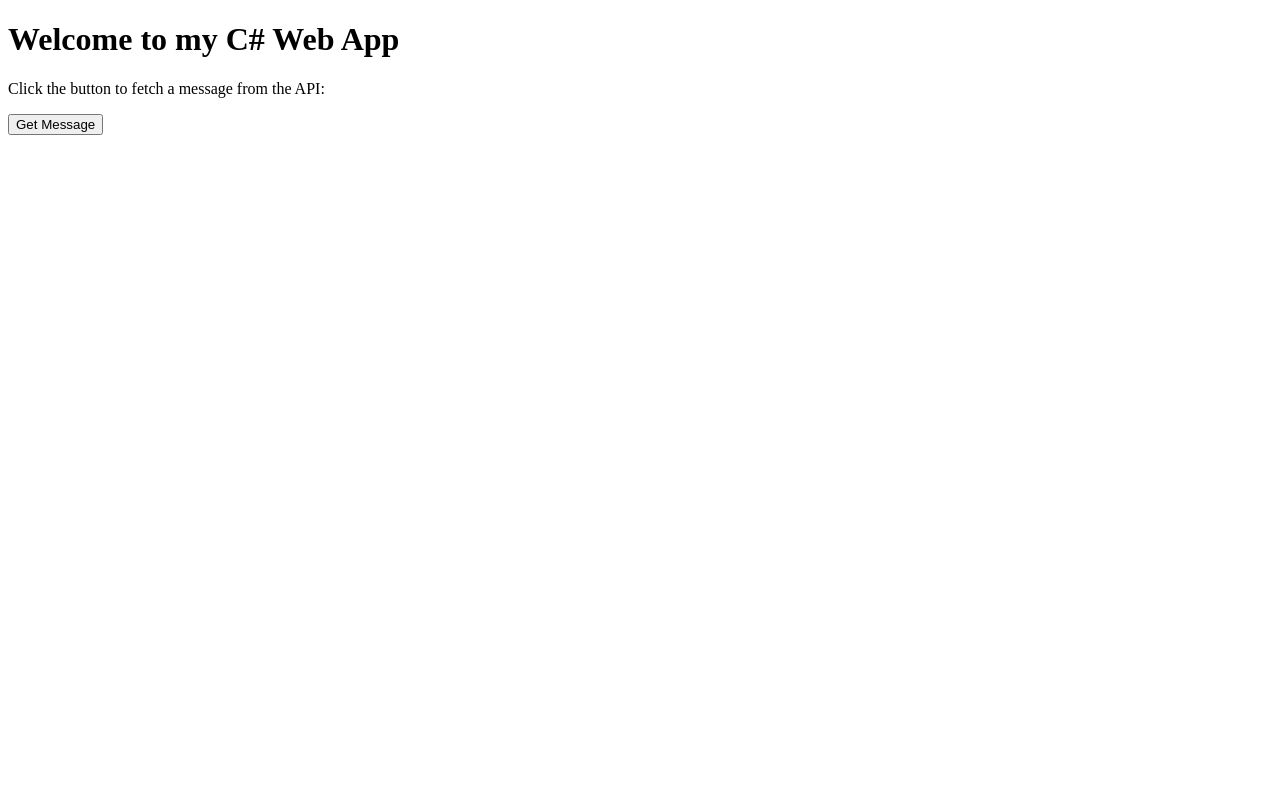
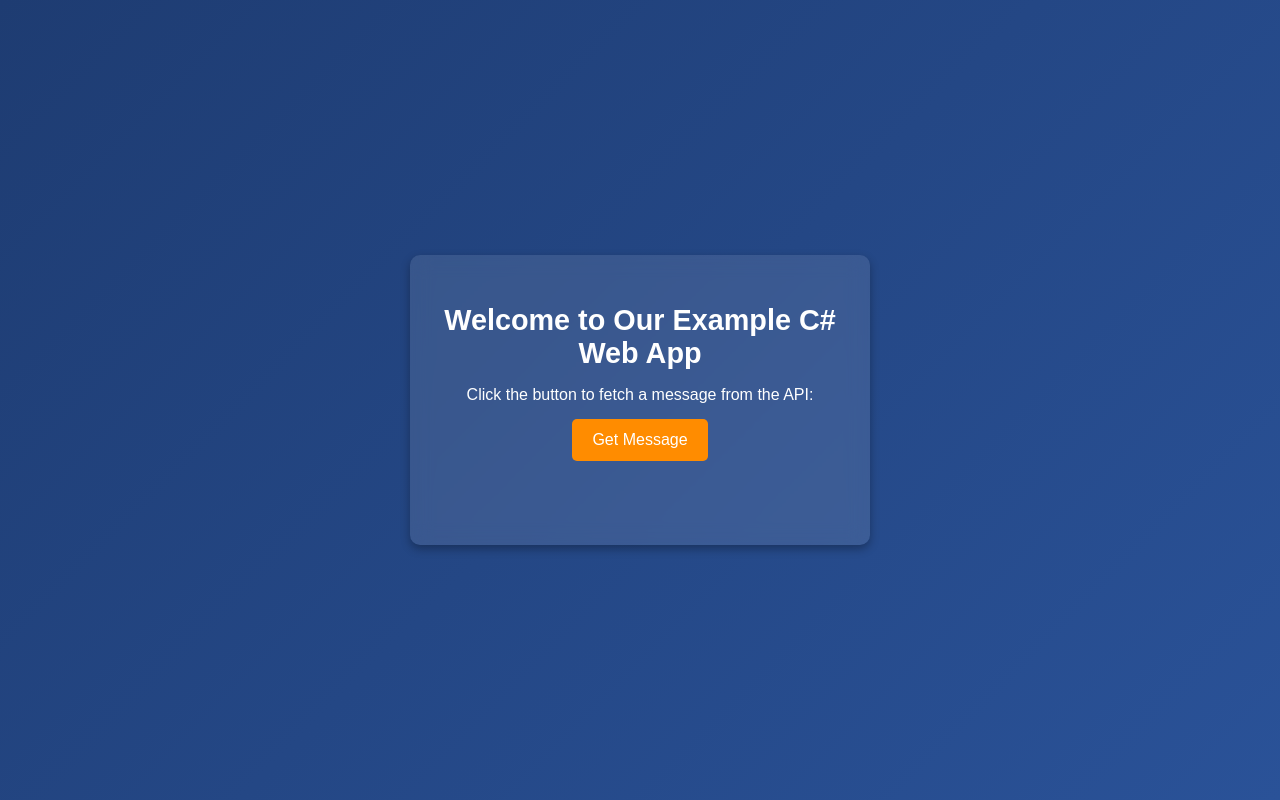
Before and after one commit to samueleras/kubernetes_assignment, a plain HTML site: page webapi/wwwroot/index.html in a window 1280 px wide. Drawn offline with Linux system fonts and the light colour scheme.

Commit message:
New C# Design

```diff
--- a/webapi/wwwroot/index.html
+++ b/webapi/wwwroot/index.html
@@ -4,18 +4,101 @@
     <meta charset="UTF-8" />
     <meta name="viewport" content="width=device-width, initial-scale=1.0" />
     <title>Minimal C# Web App</title>
+    <style>
+      body {
+        font-family: "Poppins", sans-serif;
+        background: linear-gradient(135deg, #1e3c72, #2a5298);
+        color: white;
+        display: flex;
+        justify-content: center;
+        align-items: center;
+        height: 100vh;
+        margin: 0;
+        text-align: center;
+      }
+
+      .container {
+        background: rgba(255, 255, 255, 0.1);
+        padding: 30px;
+        border-radius: 10px;
+        box-shadow: 0px 4px 10px rgba(0, 0, 0, 0.3);
+        backdrop-filter: blur(10px);
+        width: 90%;
+        max-width: 400px;
+      }
+
+      h1 {
+        font-size: 1.8rem;
+        margin-bottom: 10px;
+      }
+
+      p {
+        font-size: 1rem;
+        margin-bottom: 15px;
+      }
+
+      button {
+        background: #ff8c00;
+        color: white;
+        border: none;
+        padding: 12px 20px;
+        font-size: 1rem;
+        border-radius: 5px;
+        cursor: pointer;
+        transition: all 0.3s ease;
+      }
+
+      button:hover {
+        background: #ff6700;
+        transform: scale(1.05);
+      }
+
+      #message {
+        font-weight: bold;
+        margin-top: 15px;
+        min-height: 24px;
+      }
+
+      .loading {
+        color: #ffd700;
+      }
+
+      @keyframes fadeIn {
+        from {
+          opacity: 0;
+          transform: translateY(-10px);
+        }
+        to {
+          opacity: 1;
+          transform: translateY(0);
+        }
+      }
+
+      #message {
+        animation: fadeIn 0.5s ease-in-out;
+      }
+    </style>
   </head>
   <body>
-    <h1>Welcome to my C# Web App</h1>
-    <p>Click the button to fetch a message from the API:</p>
-    <button onclick="fetchMessage()">Get Message</button>
-    <p id="message"></p>
+    <div class="container">
+      <h1>Welcome to Our Example C# Web App</h1>
+      <p>Click the button to fetch a message from the API:</p>
+      <button onclick="fetchMessage()">Get Message</button>
+      <p id="message"></p>
+    </div>
 
     <script>
       async function fetchMessage() {
-        const response = await fetch("/api/hello");
-        const data = await response.json();
-        document.getElementById("message").innerText = data.message;
+        const messageElement = document.getElementById("message");
+        messageElement.innerHTML = "<span class='loading'>Fetching message...</span>";
+
+        try {
+          const response = await fetch("/api/hello");
+          const data = await response.json();
+          messageElement.innerText = data.message;
+        } catch (error) {
+          messageElement.innerText = "Error fetching message!";
+        }
       }
     </script>
   </body>
```
